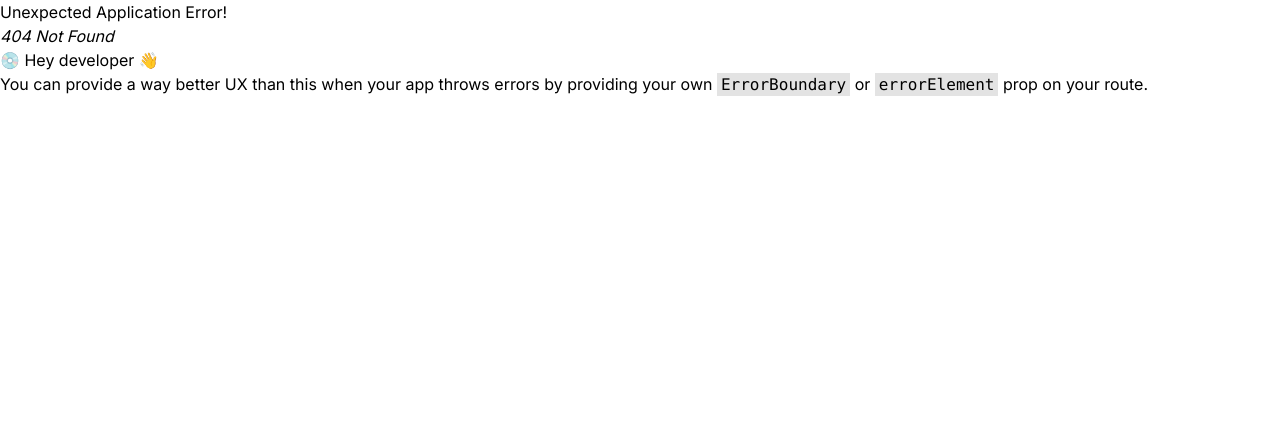
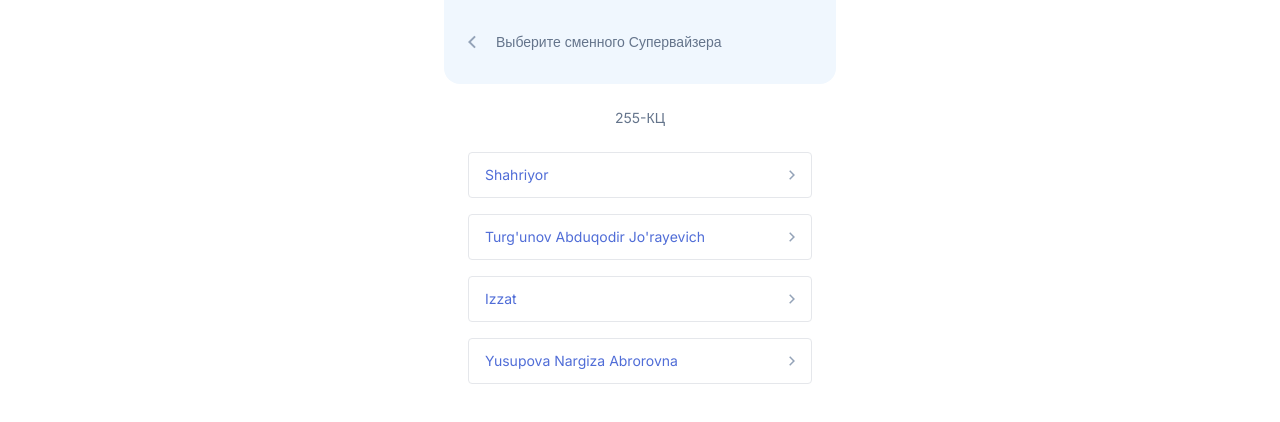
Before and after one commit to ccenter-uz/graphic-control, a React (Vite) app: page /new-preference/select-supervisor/07-16 in a window 1280 px wide. Before the commit this address had no page. Shown: the top 422 px of the page. Built offline with nearby package versions, Linux system fonts and the light colour scheme; a web font is replaced by a local one.

Commit message:
feat(core): Create select-supervisor page

```diff
--- a/src/app/i18n/rus/translation.json
+++ b/src/app/i18n/rus/translation.json
@@ -24,6 +24,11 @@
   },
   "new-preference": {
     "title": "Какой график предпочитаете?",
-    "btnTitle": "Смена"
+    "main-btn-title": "Такой же как и в прошлом месяце",
+    "smena": "Смена"
+  },
+  "select-supervisor": {
+    "title": "Выберите сменного Супервайзера",
+    "second-title": "255-КЦ"
   }
 }
--- a/src/pages/new-preference.tsx
+++ b/src/pages/new-preference.tsx
@@ -10,6 +10,15 @@ import UserProfileLink from "@shared/ui/user-profile-link";
 import ClockImg from "../../assets/images/clock.svg";
 
 const NewPreference = () => {
+  const links = [
+    { id: 1, link: "07-16" },
+    { id: 2, link: "08-17" },
+    { id: 3, link: "09-18" },
+    { id: 4, link: "11-20" },
+    { id: 5, link: "13-22" },
+    { id: 6, link: "15-24" },
+    { id: 7, link: "17-02" },
+  ];
   const { t } = useTranslation();
   return (
     <BaseContainer className="bg-[#F9FDFF]">
@@ -19,16 +28,27 @@ const NewPreference = () => {
         <UserProfileLink />
       </HeaderContainer>
       <div className="px-6 mt-6">
-        <BaseLink title="Такой же как и прошлом месяце" to="/" color="blue" />
+        <BaseLink
+          title={t("new-preference.main-btn-title")}
+          to="/"
+          isBlue={true}
+        />
         <div className="grid grid-rows-4 grid-flow-col gap-4 mt-6">
-          <BaseLink title="07-16" to="/" imgSrc={ClockImg} />
-          <BaseLink title="08-17" to="/" imgSrc={ClockImg} />
-          <BaseLink title="09-18" to="/" imgSrc={ClockImg} />
-          <BaseLink title="11-20" to="/" imgSrc={ClockImg} />
-          <BaseLink title="13-22" to="/" imgSrc={ClockImg} />
-          <BaseLink title="15-24" to="/" imgSrc={ClockImg} />
-          <BaseLink title="17-08" to="/" imgSrc={ClockImg} />
-          <BaseLink title={t("new-preference.btnTitle")} to="/" color="blue" />
+          {links?.map((item, index) => {
+            return (
+              <BaseLink
+                key={index}
+                to={`/new-preference/select-supervisor/${item?.link}`}
+                title={item?.link}
+                imgSrc={ClockImg}
+              />
+            );
+          })}
+          <BaseLink
+            title={t("new-preference.smena")}
+            to="select-supervisor/smena"
+            isBlue={true}
+          />
         </div>
       </div>
     </BaseContainer>
--- /dev/null
+++ b/src/pages/select-supervisor.tsx
@@ -0,0 +1,59 @@
+import { useTranslation } from "react-i18next";
+
+import BackLink from "@shared/ui/back-link";
+import BaseContainer from "@shared/ui/base-cotainer";
+import BaseLink from "@shared/ui/base-link";
+import HeaderContainer from "@shared/ui/header-container";
+import HeaderTitle from "@shared/ui/header-title";
+
+const SelectSupervisor = () => {
+  const links = [
+    {
+      id: 1,
+      title: "Shahriyor",
+      link: "supervisor-1",
+    },
+    {
+      id: 2,
+      title: "Turg'unov Abduqodir Jo'rayevich",
+      link: "supervisor-2",
+    },
+    {
+      id: 3,
+      title: "Izzat",
+      link: "supervisor-3",
+    },
+    {
+      id: 4,
+      title: "Yusupova Nargiza Abrorovna",
+      link: "supervisor-4",
+    },
+  ];
+
+  const { t } = useTranslation();
+  return (
+    <BaseContainer>
+      <HeaderContainer className="flex items-center ">
+        <BackLink to="/new-preference" />
+        <HeaderTitle>{t("select-supervisor.title")}</HeaderTitle>
+      </HeaderContainer>
+      <HeaderTitle className="text-center my-6">
+        {t("select-supervisor.second-title")}
+      </HeaderTitle>
+      <div className=" grid gap-4 px-6">
+        {links?.map((item) => {
+          return (
+            <BaseLink
+              key={item?.id}
+              to={`${item?.link}`}
+              title={item?.title}
+              isBlue={true}
+            />
+          );
+        })}
+      </div>
+    </BaseContainer>
+  );
+};
+
+export default SelectSupervisor;
--- /dev/null
+++ b/src/pages/supervisors-schedule.tsx
@@ -0,0 +1,5 @@
+const SupervisorsSchedule = () => {
+  return <div>SupervisorsSchedule</div>;
+};
+
+export default SupervisorsSchedule;
--- a/src/shared/ui/base-link.tsx
+++ b/src/shared/ui/base-link.tsx
@@ -7,10 +7,10 @@ type Props = {
   title: string;
   to: string;
   imgSrc?: string;
-  color?: string;
+  isBlue?: boolean;
 };
 
-const BaseLink: FC<Props> = ({ to, title, imgSrc, color }) => {
+const BaseLink: FC<Props> = ({ to, title, imgSrc, isBlue }) => {
   return (
     <Link to={to}>
       <div className="flex items-center justify-between bg-white border rounded px-4 py-3">
@@ -22,9 +22,7 @@ const BaseLink: FC<Props> = ({ to, title, imgSrc, color }) => {
           ""
         )}
         <p
-          className={`${
-            color === "blue" ? "text-[#506DD7]" : "text-[#94A3B8]"
-          } text-sm`}
+          className={`${isBlue ? "text-[#506DD7]" : "text-[#94A3B8]"} text-sm`}
         >
           {title}
         </p>
--- a/src/shared/ui/header-title.tsx
+++ b/src/shared/ui/header-title.tsx
@@ -2,9 +2,12 @@ import { FC, ReactNode } from "react";
 
 type Props = {
   children: ReactNode;
+  className?: string;
 };
-const HeaderTitle: FC<Props> = ({ children }) => {
-  return <p className="text-sm text-[#64748B] px-5">{children}</p>;
+const HeaderTitle: FC<Props> = ({ children, className }) => {
+  return (
+    <p className={`${className} text-sm text-[#64748B] px-5`}>{children}</p>
+  );
 };
 
 export default HeaderTitle;
```
Also changed, not shown: src/app/router/routerProvider.tsx (+10 -0 lines).
